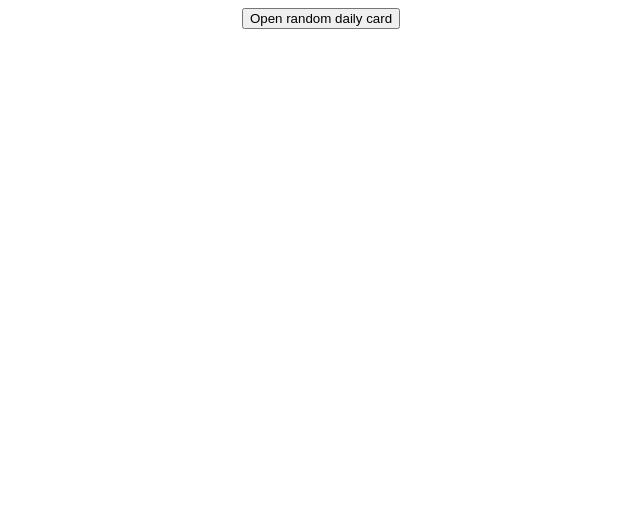
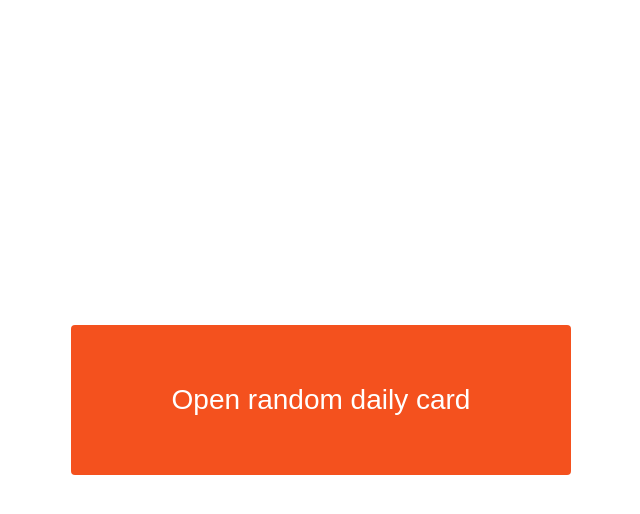
Before and after one commit to mchrzcza/better-better-daily, a plain HTML site: page index.html in a window 1280 px wide. Shown: the whole page, without its empty margins (319-959 px from the left). Drawn offline with Linux system fonts and the light colour scheme.

Commit message:
Update index.html

```diff
--- a/index.html
+++ b/index.html
@@ -12,7 +12,8 @@
   text-align: center;
   font-size: 28px;
   padding: 20px;
-  width: 200px;
+  height: 150px;
+  width: 500px;
   transition: all 0.5s;
   cursor: pointer;
   margin: 5px;
@@ -44,8 +45,8 @@
 }
 </style>
 </head>
-<body style="display: flex; align-items: center; justify-content: center;">
-  <button onclick="openRandomCard"()>Open random daily card</button>
+<body style="display: flex; align-items: center; justify-content: center; height: 100vh; margin: 0;">
+  <button class="button" style="vertical-align:middle" onclick="openRandomCard()"><span>Open random daily card</span></button>
   <script>
     function openRandomCard() {
       const urlEndings = ["h", "i", "j", "j1", "j2", "j3", "j4", "k", "k1", "k2", "k3", "k4", "l", "l1", "l2", "l3", "l4", "m", "m1", "m2", "m3", "m4", "h"];
```
